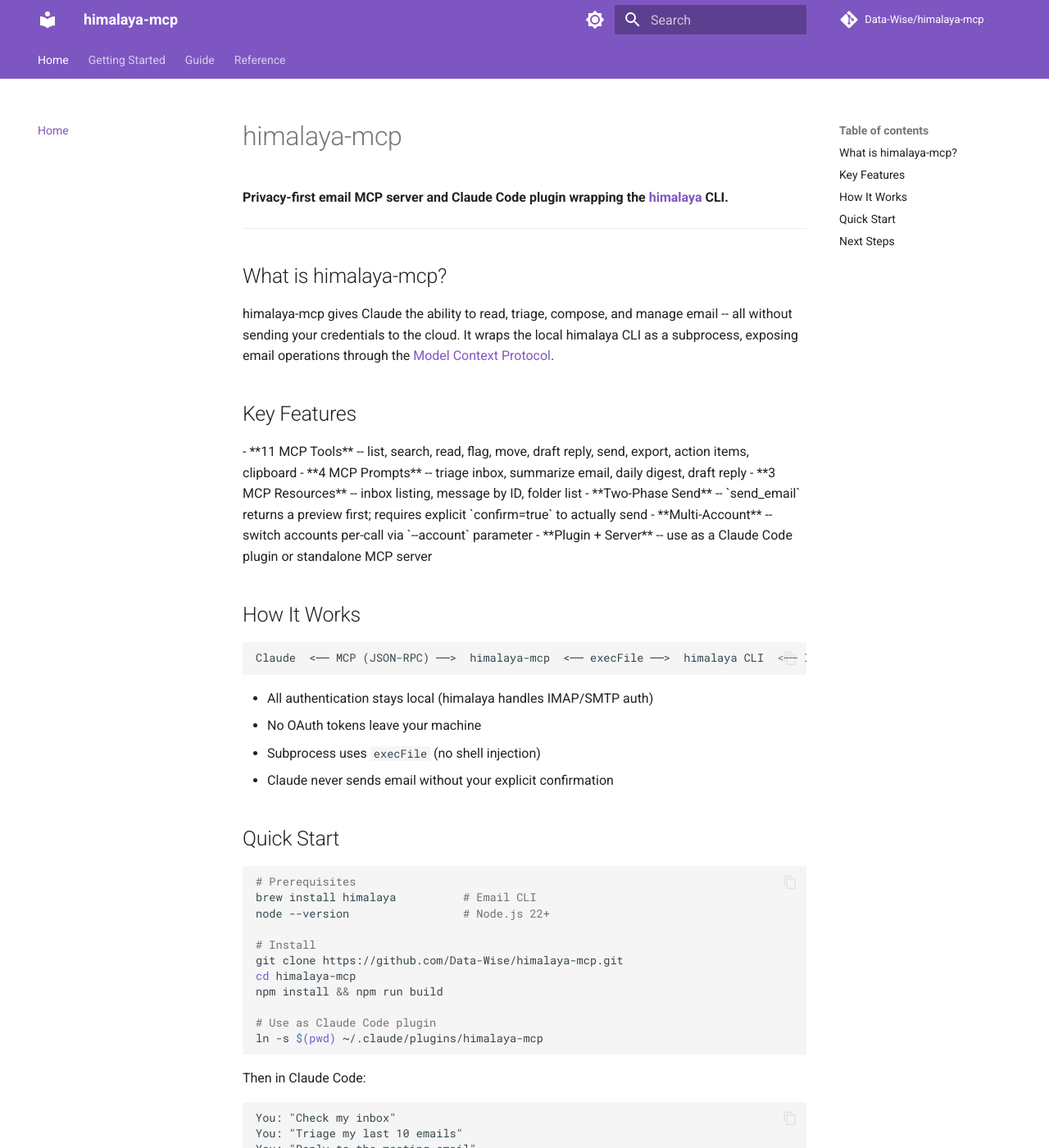
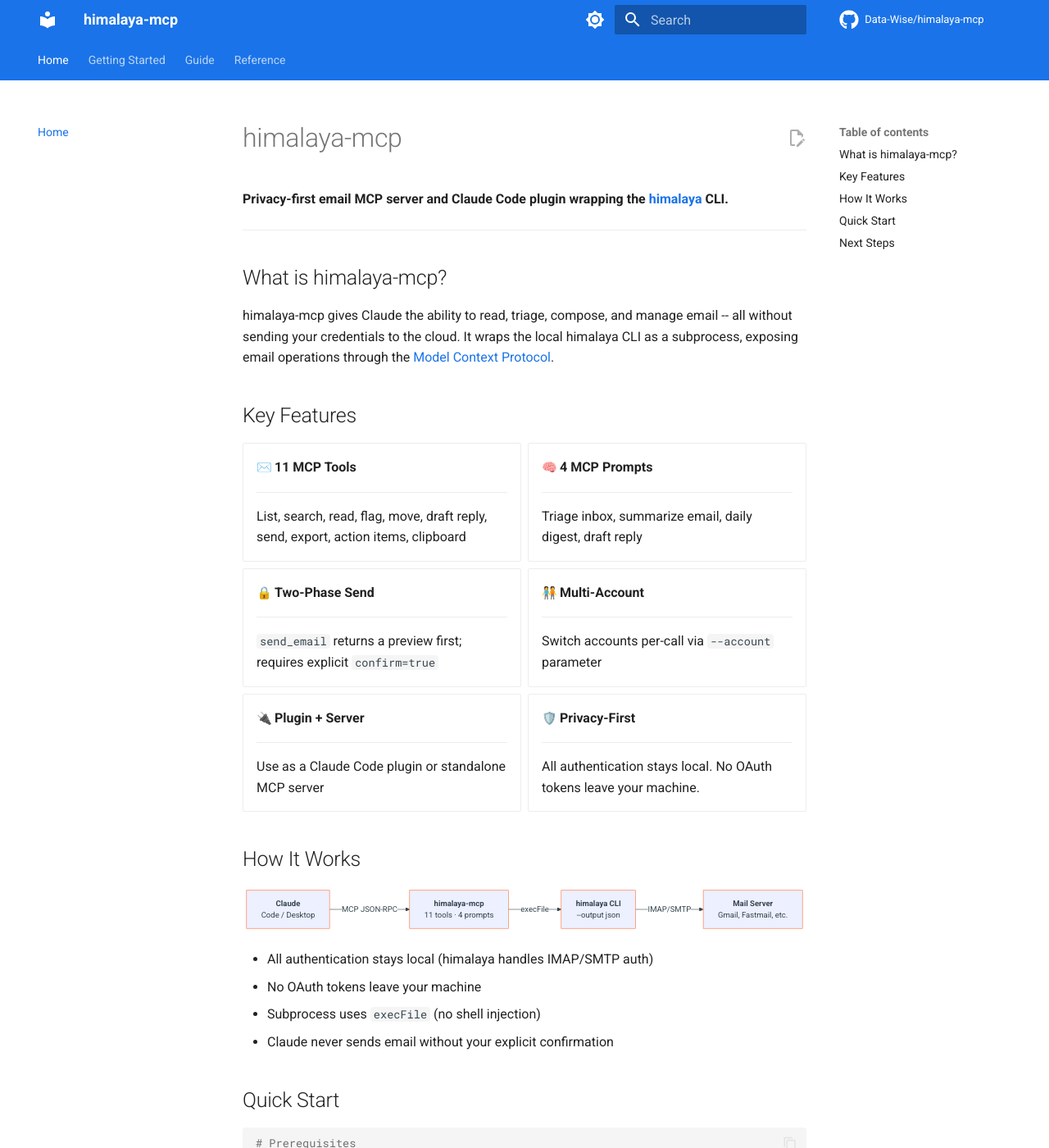
Before and after one commit to Data-Wise/himalaya-mcp, an MkDocs documentation site: the page built from docs/index.md, in a window 1280 px wide and 1400 px high. Shown: the whole window at 82% size. Built offline with MkDocs 1.6.1 and Material for MkDocs 9.7.7, drawn with Linux system fonts in a browser that asks for light colours; emoji names are drawn with the system emoji font; comment, search, counter and statistics services are not loaded; some of the changed text lies outside the part shown.

Commit message:
feat: upgrade docs site to data-wise preset
- Custom colors (#1a73e8 blue, #ff6b35 orange) with light/dark support
- Mermaid diagram integration via native superfences
- Material grid cards on homepage with emoji icons
- Architecture flowchart on index page
- Edit on GitHub links, code copy, instant navigation
- .craft/site-design.yaml for preset configuration

Co-Authored-By: Claude Opus 4.6 <noreply@anthropic.com>

````diff
--- a/docs/index.md
+++ b/docs/index.md
@@ -12,19 +12,55 @@ himalaya-mcp gives Claude the ability to read, triage, compose, and manage email
 
 <div class="grid cards" markdown>
 
-- **11 MCP Tools** -- list, search, read, flag, move, draft reply, send, export, action items, clipboard
-- **4 MCP Prompts** -- triage inbox, summarize email, daily digest, draft reply
-- **3 MCP Resources** -- inbox listing, message by ID, folder list
-- **Two-Phase Send** -- `send_email` returns a preview first; requires explicit `confirm=true` to actually send
-- **Multi-Account** -- switch accounts per-call via `--account` parameter
-- **Plugin + Server** -- use as a Claude Code plugin or standalone MCP server
+- :envelope: **11 MCP Tools**
+
+    ---
+
+    List, search, read, flag, move, draft reply, send, export, action items, clipboard
+
+- :brain: **4 MCP Prompts**
+
+    ---
+
+    Triage inbox, summarize email, daily digest, draft reply
+
+- :lock: **Two-Phase Send**
+
+    ---
+
+    `send_email` returns a preview first; requires explicit `confirm=true`
+
+- :people_holding_hands: **Multi-Account**
+
+    ---
+
+    Switch accounts per-call via `--account` parameter
+
+- :electric_plug: **Plugin + Server**
+
+    ---
+
+    Use as a Claude Code plugin or standalone MCP server
+
+- :shield: **Privacy-First**
+
+    ---
+
+    All authentication stays local. No OAuth tokens leave your machine.
 
 </div>
 
 ## How It Works
 
-```
-Claude  <── MCP (JSON-RPC) ──>  himalaya-mcp  <── execFile ──>  himalaya CLI  <── IMAP/SMTP ──>  Mail Server
+```mermaid
+flowchart LR
+    A["`**Claude**
+    Code / Desktop`"] -->|MCP JSON-RPC| B["`**himalaya-mcp**
+    11 tools · 4 prompts`"]
+    B -->|execFile| C["`**himalaya CLI**
+    --output json`"]
+    C -->|IMAP/SMTP| D["`**Mail Server**
+    Gmail, Fastmail, etc.`"]
 ```
 
 - All authentication stays local (himalaya handles IMAP/SMTP auth)
--- /dev/null
+++ b/docs/stylesheets/extra.css
@@ -0,0 +1,34 @@
+/* data-wise preset — blue primary, orange accent */
+
+:root {
+  --md-primary-fg-color: #1a73e8;
+  --md-primary-fg-color--light: #4a90d9;
+  --md-primary-fg-color--dark: #1557b0;
+  --md-accent-fg-color: #ff6b35;
+}
+
+[data-md-color-scheme="slate"] {
+  --md-primary-fg-color: #4a90d9;
+  --md-accent-fg-color: #ff8a5c;
+}
+
+/* Smooth scrolling */
+html {
+  scroll-behavior: smooth;
+}
+
+/* Code block styling */
+.md-typeset code {
+  border-radius: 4px;
+}
+
+/* Navigation tabs */
+.md-tabs {
+  border-bottom: 2px solid var(--md-primary-fg-color);
+}
+
+/* Admonition accents */
+.md-typeset .admonition.tip,
+.md-typeset details.tip {
+  border-color: var(--md-accent-fg-color);
+}
--- a/mkdocs.yml
+++ b/mkdocs.yml
@@ -4,19 +4,22 @@ site_url: https://data-wise.github.io/himalaya-mcp/
 
 repo_name: Data-Wise/himalaya-mcp
 repo_url: https://github.com/Data-Wise/himalaya-mcp
+edit_uri: edit/main/docs/
 
 theme:
   name: material
   palette:
     - media: "(prefers-color-scheme: light)"
       scheme: default
-      primary: deep purple
+      primary: custom
+      accent: custom
       toggle:
         icon: material/brightness-7
         name: Switch to dark mode
     - media: "(prefers-color-scheme: dark)"
       scheme: slate
-      primary: deep purple
+      primary: custom
+      accent: custom
       toggle:
         icon: material/brightness-4
         name: Switch to light mode
@@ -24,9 +27,17 @@ theme:
     - navigation.instant
     - navigation.tracking
     - navigation.tabs
+    - navigation.top
     - navigation.sections
     - search.suggest
+    - search.highlight
     - content.code.copy
+    - content.action.edit
+  icon:
+    repo: fontawesome/brands/github
+
+extra_css:
+  - stylesheets/extra.css
 
 plugins:
   - search
@@ -34,13 +45,27 @@ plugins:
 markdown_extensions:
   - pymdownx.highlight:
       anchor_linenums: true
-  - pymdownx.superfences
+      line_spans: __span
+      pygments_lang_class: true
+  - pymdownx.inlinehilite
+  - pymdownx.snippets
+  - pymdownx.superfences:
+      custom_fences:
+        - name: mermaid
+          class: mermaid
+          format: !!python/name:pymdownx.superfences.fence_code_format
   - pymdownx.tabbed:
       alternate_style: true
+  - pymdownx.emoji:
+      emoji_index: !!python/name:material.extensions.emoji.twemoji
+      emoji_generator: !!python/name:material.extensions.emoji.to_svg
   - admonition
   - pymdownx.details
   - tables
+  - toc:
+      permalink: true
   - attr_list
+  - md_in_html
 
 nav:
   - Home: index.md
````
Also changed, not shown: other parts of docs/index.md (+5 -4 lines), 1 other file.
